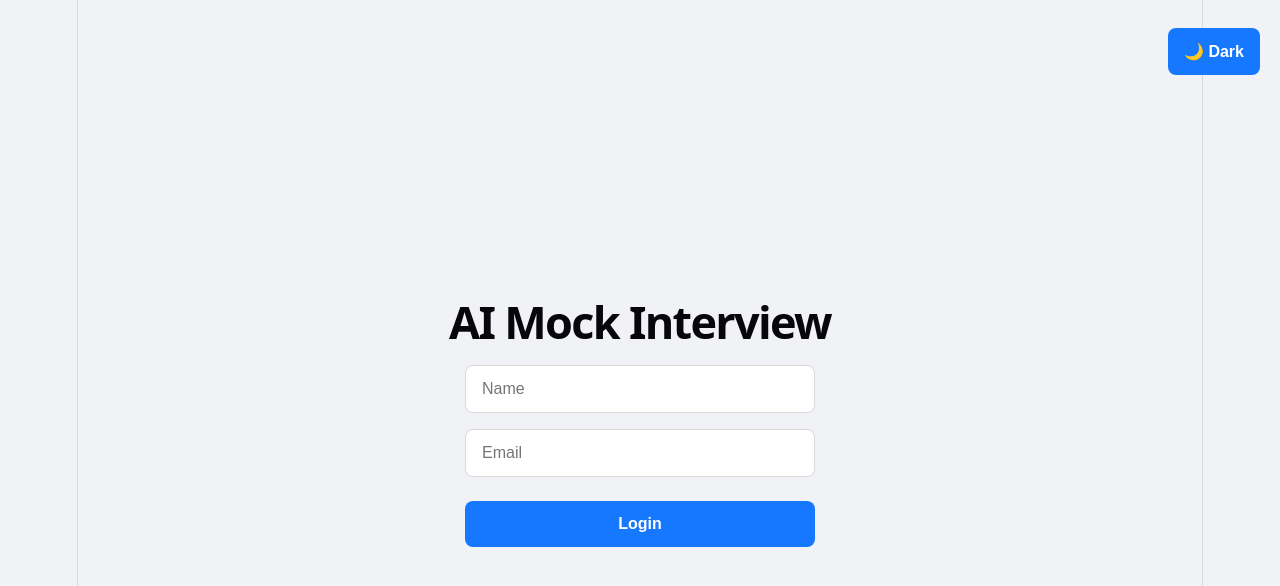
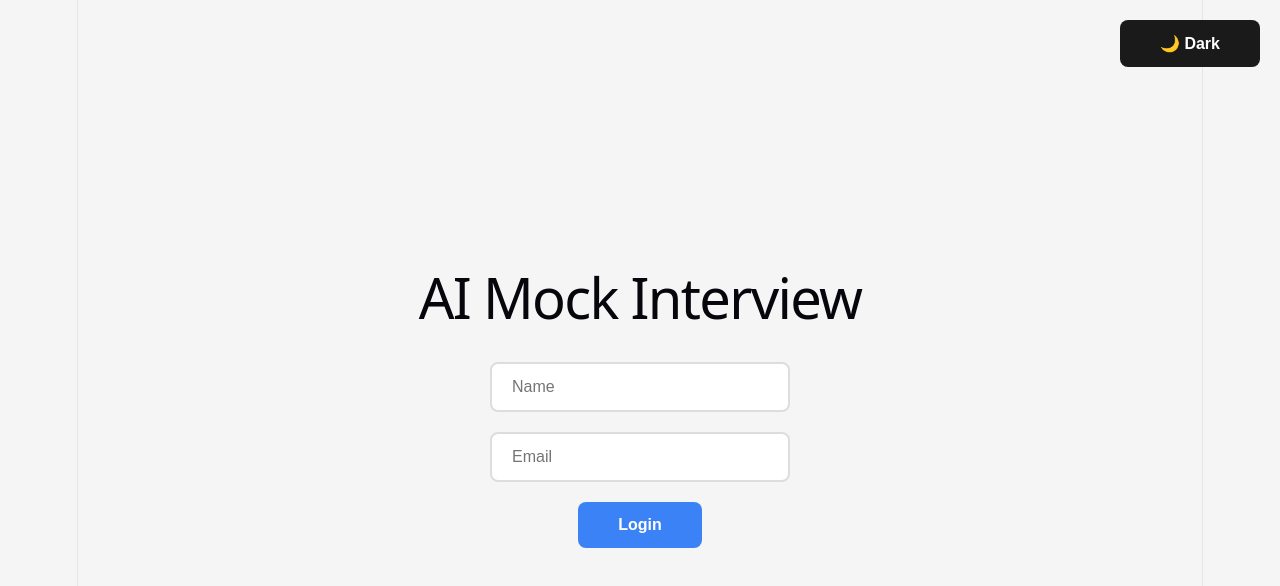
Before and after one commit to shivashri654/ai-mock-interview, a React app: page / in a window 1280 px wide. Shown: the top 586 px of the page. Built offline with nearby package versions, Linux system fonts and the light colour scheme; the HTML template or start-up script is replaced by a standard one.

Commit message:
Full screen AI

```diff
--- a/src/App.css
+++ b/src/App.css
@@ -1,214 +1,354 @@
-/* DARK/LIGHT THEME COLORS */
+/* RESET & BASE */
+* {
+  margin: 0;
+  padding: 0;
+  box-sizing: border-box;
+}
+
+body {
+  font-family: -apple-system, BlinkMacSystemFont, 'Segoe UI', 'Roboto', sans-serif;
+  transition: background 0.3s, color 0.3s;
+}
+
 body.light {
-  --bg: #f0f2f5;
-  --card-bg: white;
-  --text: #1a1a1a;
-  --border: #d9d9d9;
-  --input-bg: white;
-  --btn-bg: #1677ff;
-  --btn-hover: #4096ff;
+  background: #f5f5f5;
+  color: #1a1a1a;
 }
 
 body.dark {
-  --bg: #141414;
-  --card-bg: #1f1f1f;
-  --text: #e0e0e0;
-  --border: #424242;
-  --input-bg: #2a2a2a;
-  --btn-bg: #1677ff;
-  --btn-hover: #4096ff;
+  background: #0f0f0f;
+  color: #e5e5e5;
 }
 
-body {
-  background: var(--bg);
-  color: var(--text);
-  transition: all 0.3s ease;
-  margin: 0;
-  font-family: -apple-system, BlinkMacSystemFont, 'Segoe UI', sans-serif;
+/* THEME TOGGLE */
+.theme-toggle {
+  position: fixed;
+  top: 20px;
+  right: 20px;
+  padding: 10px 20px;
+  border-radius: 8px;
+  border: none;
+  cursor: pointer;
+  font-size: 14px;
+  font-weight: 600;
+  z-index: 100;
 }
 
-/* LOGIN PAGE - CLEAN CENTER CARD */
-.login-container {
+body.light .theme-toggle {
+  background: #1a1a1a;
+  color: white;
+}
+
+body.dark .theme-toggle {
+  background: #e5e5e5;
+  color: #1a1a1a;
+}
+
+/* LOGIN & SETUP PAGE */
+.login-container,.setup-container {
+  min-height: 100vh;
   display: flex;
   flex-direction: column;
   align-items: center;
   justify-content: center;
-  min-height: 100vh;
+  gap: 20px;
   padding: 20px;
 }
 
-.login-container h1 {
-  font-size: 2.5rem;
-  margin-bottom: 30px;
-  font-weight: 700;
+.login-container input,.setup-container input {
+  padding: 14px 20px;
+  font-size: 16px;
+  border-radius: 8px;
+  border: 2px solid #ddd;
+  width: 300px;
 }
 
-/* INPUT + BUTTON WRAPPER */
-.login-container input,
-.login-container button {
-  width: 100%;
-  max-width: 350px;
-  padding: 14px 16px;
-  margin-bottom: 16px;
-  border-radius: 8px;
-  font-size: 16px;
-  box-sizing: border-box;
+body.dark .login-container input,body.dark .setup-container input {
+  background: #1a1a1a;
+  border: 2px solid #444;
+  color: white;
 }
 
-.login-container input {
-  border: 1px solid var(--border);
-  background: var(--input-bg);
-  color: var(--text);
-  outline: none;
-  transition: border 0.2s;
+.login-container button,.setup-container button {
+  padding: 14px 40px;
+  font-size: 16px;
+  border-radius: 8px;
+  border: none;
+  background: #3b82f6;
+  color: white;
+  cursor: pointer;
+  font-weight: 600;
 }
 
-.login-container input:focus {
-  border: 1px solid var(--btn-bg);
+/* FULL SCREEN INTERVIEW UI - MAIN UPDATE 🔥 */
+.interview-container {
+  min-height: 100vh;
+  width: 100%;
+  padding: 20px;
+  padding-top: 80px;
+  display: flex;
+  flex-direction: column;
+  max-width: 1400px;
+  margin: 0 auto;
 }
 
-.login-container button {
-  background: var(--btn-bg);
-  color: white;
-  border: none;
-  cursor: pointer;
-  font-weight: 600;
-  margin-top: 8px;
-  transition: background 0.2s;
+.interview-container h1 {
+  text-align: center;
+  margin-bottom: 10px;
+  font-size: 32px;
 }
 
-.login-container button:hover {
-  background: var(--btn-hover);
+.chat-box {
+  flex: 1;
+  overflow-y: auto;
+  padding: 30px 20px;
+  margin: 20px 0;
+  display: flex;
+  flex-direction: column;
+  gap: 20px;
 }
 
-/* THEME TOGGLE BUTTON */
-.theme-toggle {
-  position: fixed;
-  top: 20px;
-  right: 20px;
-  padding: 10px 16px;
+.user-msg,.ai-msg {
+  padding: 24px 28px;
   border-radius: 20px;
-  border: 1px solid var(--border);
-  background: var(--card-bg);
-  color: var(--text);
-  cursor: pointer;
-  font-weight: 600;
-  z-index: 999;
-  width: auto !important;
-  max-width: none !important;
-}
-
-/* SETUP + INTERVIEW PAGE KU IDHE STYLE */
-.setup-container, .interview-container {
-  background: var(--card-bg);
-  color: var(--text);
-  min-height: 100vh;
-  padding: 40px 20px;
-}
-/* CHAT MESSAGES */
-.user-msg, .ai-msg {
-  max-width: 70%;
-  padding: 12px 16px;
-  margin: 8px 0;
-  border-radius: 12px;
-  line-height: 1.5;
+  max-width: 75%;
+  font-size: 18px;
+  line-height: 1.7;
+  word-wrap: break-word;
+  box-shadow: 0 2px 8px rgba(0,0,0,0.1);
 }
 
 .user-msg {
-  background: var(--btn-bg);
+  background: #0084ff;
   color: white;
+  align-self: flex-end;
   margin-left: auto;
-  border-bottom-right-radius: 4px;
 }
 
 .ai-msg {
-  background: var(--card-bg);
-  border: 1px solid var(--border);
-  margin-right: auto;
-  border-bottom-left-radius: 4px;
+  background: #e5e5e5;
+  color: #1a1a1a;
+  align-self: flex-start;
+  border: 1px solid #ddd;
 }
 
-/* LOADING SKELETON ANIMATION */
+body.dark .ai-msg {
+  background: #2a2a2a;
+  color: #e5e5e5;
+  border: 1px solid #444;
+}
+
+/* SKELETON LOADING */
 .skeleton-wrapper {
-  width: 60%;
+  min-height: 80px;
 }
 
 .skeleton-line {
-  height: 14px;
-  background: linear-gradient(
-    90deg,
-    var(--border) 25%,
-    var(--bg) 50%,
-    var(--border) 75%
-  );
+  height: 16px;
+  background: linear-gradient(90deg, #ddd 25%, #ccc 50%, #ddd 75%);
   background-size: 200% 100%;
-  animation: skeleton-loading 1.5s infinite;
+  animation: loading 1.5s infinite;
   border-radius: 4px;
-  margin-bottom: 8px;
+  margin: 8px 0;
 }
 
 .skeleton-line.short {
   width: 60%;
 }
 
-@keyframes skeleton-loading {
+body.dark .skeleton-line {
+  background: linear-gradient(90deg, #333 25%, #444 50%, #333 75%);
+  background-size: 200% 100%;
+}
+
+@keyframes loading {
   0% { background-position: 200% 0; }
   100% { background-position: -200% 0; }
 }
-/* PAGE FADE-IN ANIMATION */
-.login-container, .setup-container, .interview-container {
-  animation: fadeIn 0.4s ease-in;
+
+/* INPUT AREA - PERIYA SPACE VITUTU 🔥 */
+.input-area {
+  display: flex;
+  flex-direction: column;
+  gap: 20px;
+  padding: 30px 0;
+  border-top: 2px solid #ddd;
 }
 
-@keyframes fadeIn {
-  from {
-    opacity: 0;
-    transform: translateY(10px);
-  }
-  to {
-    opacity: 1;
-    transform: translateY(0);
-  }
+body.dark .input-area {
+  border-top: 2px solid #333;
 }
 
-/* BUTTON HOVER ANIMATIONS */
-button {
-  transition: all 0.2s ease;
+.input-area textarea {
+  width: 100%;
+  padding: 20px;
+  font-size: 16px;
+  border-radius: 16px;
+  border: 2px solid #ddd;
+  resize: vertical;
+  min-height: 120px;
+  font-family: inherit;
 }
 
-button:hover:not(:disabled) {
-  transform: translateY(-2px);
-  box-shadow: 0 4px 12px rgba(22, 119, 255, 0.3);
+body.dark .input-area textarea {
+  background: #1a1a1a;
+  color: white;
+  border: 2px solid #444;
 }
 
-button:active:not(:disabled) {
-  transform: translateY(0px);
+.input-area textarea:focus {
+  outline: none;
+  border-color: #3b82f6;
 }
 
-/* THEME TOGGLE BUTTON KU SPECIAL HOVER */
-.theme-toggle:hover {
-  transform: scale(1.05) !important;
-  box-shadow: 0 4px 12px rgba(0, 0, 0, 0.15);
+/* BUTTON GROUP - SPACE VITUTU PERUSA 🔥 */
+.button-group {
+  display: flex;
+  gap: 20px;
+  justify-content: flex-end;
 }
 
-/* CHAT MESSAGE POP-IN */
-.user-msg, .ai-msg {
-  animation: messagePop 0.3s ease-out;
+.voice-btn,.submit-btn {
+  padding: 16px 40px;
+  font-size: 17px;
+  border-radius: 14px;
+  border: none;
+  cursor: pointer;
+  font-weight: 700;
+  transition: all 0.2s;
+  box-shadow: 0 4px 12px rgba(0,0,0,0.15);
 }
 
-@keyframes messagePop {
-  from {
-    opacity: 0;
-    transform: scale(0.95);
-  }
-  to {
-    opacity: 1;
-    transform: scale(1);
-  }
+.voice-btn {
+  background: #10b981;
+  color: white;
 }
 
-/* INPUT FOCUS GLOW */
-input:focus, textarea:focus {
-  border: 1px solid var(--btn-bg) !important;
-  box-shadow: 0 0 0 3px rgba(22, 119, 255, 0.1);
+.voice-btn:hover:not(:disabled) {
+  background: #059669;
+  transform: translateY(-3px);
+  box-shadow: 0 6px 16px rgba(16,185,129,0.4);
 }
+
+.voice-btn:disabled {
+  background: #6b7280;
+  cursor: not-allowed;
+  transform: none;
+}
+
+.submit-btn {
+  background: #3b82f6;
+  color: white;
+}
+
+.submit-btn:hover:not(:disabled) {
+  background: #2563eb;
+  transform: translateY(-3px);
+  box-shadow: 0 6px 16px rgba(59,130,246,0.4);
+}
+
+.submit-btn:disabled {
+  background: #6b7280;
+  cursor: not-allowed;
+  transform: none;
+}
+
+.end-interview-btn {
+  padding: 14px 32px;
+  background: #ef4444;
+  color: white;
+  border: none;
+  border-radius: 14px;
+  font-size: 16px;
+  cursor: pointer;
+  margin: 15px auto;
+  font-weight: 600;
+  align-self: center;
+  box-shadow: 0 4px 12px rgba(239,68,68,0.3);
+}
+
+.end-interview-btn:hover {
+  background: #dc2626;
+  transform: translateY(-2px);
+}
+
+/* SCORE PAGE */
+.score-container {
+  min-height: 100vh;
+  display: flex;
+  align-items: center;
+  justify-content: center;
+  padding: 20px;
+}
+
+.score-card {
+  background: white;
+  padding: 50px;
+  border-radius: 24px;
+  box-shadow: 0 8px 32px rgba(0,0,0,0.1);
+  text-align: center;
+  max-width: 600px;
+}
+
+body.dark .score-card {
+  background: #1a1a1a;
+}
+
+.score-circle {
+  width: 150px;
+  height: 150px;
+  border-radius: 50%;
+  background: linear-gradient(135deg, #667eea 0%, #764ba2 100%);
+  display: flex;
+  align-items: center;
+  justify-content: center;
+  margin: 30px auto;
+  flex-direction: column;
+  color: white;
+}
+
+.score-number {
+  font-size: 48px;
+  font-weight: 700;
+}
+
+.score-total {
+  font-size: 24px;
+  opacity: 0.9;
+}
+
+.badge-text {
+  font-size: 20px;
+  font-weight: 600;
+  margin: 20px 0;
+}
+
+.feedback-box {
+  text-align: left;
+  background: #f5f5f5;
+  padding: 24px;
+  border-radius: 12px;
+  margin: 30px 0;
+}
+
+body.dark .feedback-box {
+  background: #2a2a2a;
+}
+
+.feedback-box pre {
+  white-space: pre-wrap;
+  font-family: inherit;
+  line-height: 1.6;
+}
+
+.restart-btn {
+  padding: 16px 40px;
+  font-size: 17px;
+  border-radius: 14px;
+  border: none;
+  background: #3b82f6;
+  color: white;
+  cursor: pointer;
+  font-weight: 700;
+  margin-top: 20px;
+}
```
